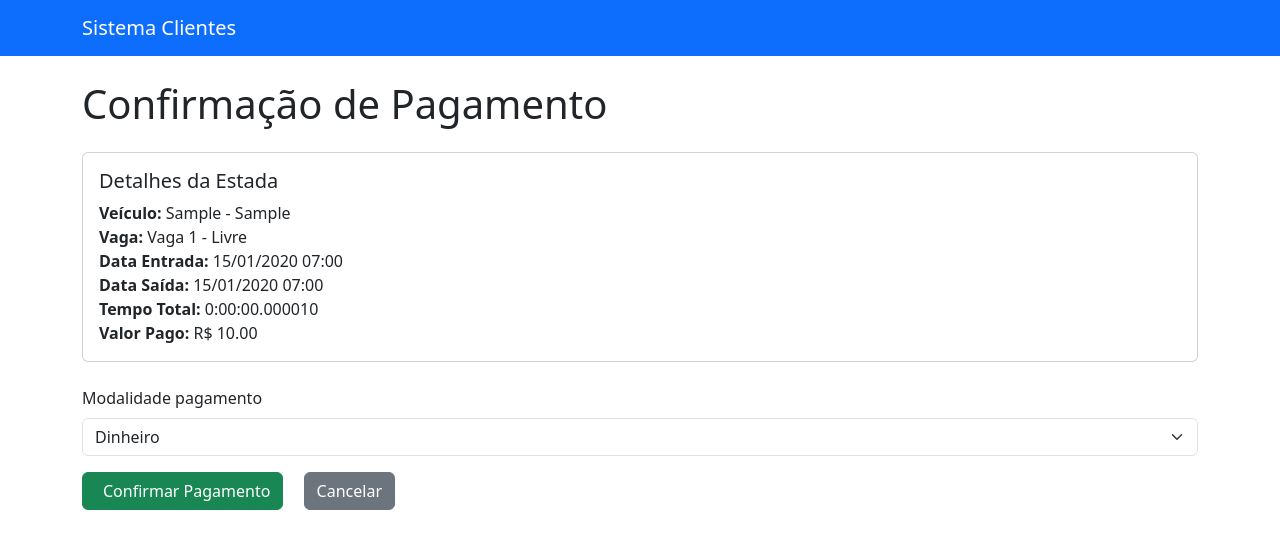
After one commit to miguelcalisto/Projeto-integrador, a Django app: page /estada/estada/1/confirmar-pagamento/ in a window 1280 px wide. The commit adds this page. Shown: the top 549 px of the page. Run offline with Django 5.2, Linux system fonts and the light colour scheme; a user stored in the database is signed in; tables that the repository leaves empty hold one stand-in row (values such as "Sample post"); some libraries are stand-ins or nearby versions.

Commit message:
add confirmar-pagamento com calculo auto

```diff
--- a/estada/forms.py
+++ b/estada/forms.py
@@ -1,14 +1,17 @@
 from django import forms
 from crispy_forms.helper import FormHelper
 from crispy_forms.layout import Submit
+from django.utils import timezone
+
 from vaga.models import Vaga
 from .models import Estada
 
 
 class EstadaForm(forms.ModelForm):
+
     class Meta:
         model = Estada
-        fields = '__all__'
+        fields = ['vaga', 'funcionario_responsavel', 'veiculo']  # Excluídos: data_saida, valor_pagamento, tempo_total
 
     def __init__(self, *args, **kwargs):
         super().__init__(*args, **kwargs)
@@ -23,7 +26,7 @@ class EstadaForm(forms.ModelForm):
 
         # Exibir apenas vagas com status "livre" OU a vaga já selecionada no formulário (se editar)
         if self.instance and self.instance.pk:
-            # inclui a vaga atual no queryset para poder editá-la
+            # Inclui a vaga atual no queryset para poder editá-la
             self.fields['vaga'].queryset = Vaga.objects.filter(status='livre') | Vaga.objects.filter(
                 pk=self.instance.vaga.pk)
         else:
@@ -40,3 +43,17 @@ class EstadaForm(forms.ModelForm):
                 raise forms.ValidationError(f"A vaga {vaga.numero} já está ocupada.")
 
         return cleaned_data
+
+
+class ConfirmarPagamentoForm(forms.ModelForm):  # Mantido como na resposta anterior
+
+    class Meta:
+        model = Estada
+        fields = ['modalidade_pagamento']
+
+    def __init__(self, *args, **kwargs):
+        super().__init__(*args, **kwargs)
+        if 'instance' in kwargs:
+            instance = kwargs['instance']
+            if not instance.data_saida:
+                instance.data_saida = timezone.now()  # Importe timezone de django.utils
--- /dev/null
+++ b/estada/templates/confirmar_pagamento.html
@@ -0,0 +1,46 @@
+{% extends 'base.html' %}
+{% load crispy_forms_tags %}
+{% load tz %}  {# Importante para usar o filtro localtime, caso queira #}
+
+{% block title %}Confirmar Pagamento{% endblock %}
+
+{% block content %}
+<h1 class="mb-4">Confirmação de Pagamento</h1>
+
+<div class="card mb-4">
+  <div class="card-body">
+    <h5 class="card-title">Detalhes da Estada</h5>
+    <p class="card-text">
+      <strong>Veículo:</strong> {{ estada.veiculo }} <br>
+      <strong>Vaga:</strong> {{ estada.vaga }} <br>
+      <strong>Data Entrada:</strong> {{ estada.data_entrada|localtime|date:"d/m/Y H:i" }} <br>
+      {% if estada.data_saida %}
+      <strong>Data Saída:</strong> {{ estada.data_saida|localtime|date:"d/m/Y H:i" }} <br>
+      {% endif %}
+      {% if estada.tempo_total %}
+      <strong>Tempo Total:</strong> {{ estada.tempo_total }} <br>
+      {% endif %}
+      {% if estada.valor_pagamento %}
+      <strong>Valor Pago:</strong> R$ {{ estada.valor_pagamento }} <br>
+      {% endif %}
+    </p>
+  </div>
+</div>
+
+<form method="post" novalidate>
+    {% csrf_token %}
+
+    {% if form.non_field_errors %}
+    <div class="alert alert-danger mb-3">
+        {{ form.non_field_errors }}
+    </div>
+    {% endif %}
+
+    {{ form|crispy }}
+
+    <button type="submit" class="btn btn-success">
+      <i class="bi bi-cash-stack me-2"></i> Confirmar Pagamento
+    </button>
+    <a href="{% url 'estada:lista-estadas' %}" class="btn btn-secondary ms-3">Cancelar</a>
+</form>
+{% endblock %}
--- a/estada/urls.py
+++ b/estada/urls.py
@@ -16,4 +16,5 @@ urlpatterns = [
     path('editar/<int:pk>/', EstadaUpdateView.as_view(), name='editar-estada'),
     path('deletar/<int:pk>/', EstadaDeleteView.as_view(), name='deletar-estada'),
     path('<int:pk>/confirmar-pagamento/', confirmar_pagamento, name='confirmar-pagamento'),
+    path('estada/<int:pk>/confirmar-pagamento/', confirmar_pagamento, name='confirmar_pagamento')
 ]
--- a/estada/views.py
+++ b/estada/views.py
@@ -1,22 +1,23 @@
 from django.contrib.auth.decorators import login_required
 from django.contrib.auth.mixins import LoginRequiredMixin
 from django.core.mail import send_mail, EmailMultiAlternatives
-from django.shortcuts import get_object_or_404, redirect
+from django.shortcuts import get_object_or_404, redirect, render
 from django.template.loader import render_to_string
 from django.urls import reverse_lazy
 from django.views.generic import ListView, DetailView, CreateView, UpdateView, DeleteView
 from .models import Estada
-from .forms import EstadaForm  # Você precisará criar esse form
+from .forms import EstadaForm, ConfirmarPagamentoForm
+from django.conf import settings
+from django.utils import timezone
 
-from django.conf import settings
 
-class EstadaListView(LoginRequiredMixin,ListView):
+class EstadaListView(LoginRequiredMixin, ListView):
     model = Estada
-    template_name = 'listar-estada.html'       # Ajuste o caminho conforme seu template
+    template_name = 'listar-estada.html'
     context_object_name = 'estadas'
 
 
-class EstadaDetailView(LoginRequiredMixin,DetailView):
+class EstadaDetailView(LoginRequiredMixin, DetailView):
     model = Estada
     template_name = 'detalhe-estada.html'
     context_object_name = 'estada'
@@ -30,41 +31,12 @@ class EstadaCreateView(LoginRequiredMixin, CreateView):
 
     def form_valid(self, form):
         response = super().form_valid(form)
-
-        estada = self.object  # já salvo
-
-        # Atualiza a vaga para "ocupada", se necessário
+        estada = self.object
         vaga = estada.vaga
         if vaga:
             vaga.status = 'ocupada'
             vaga.save()
-
-        # Se já está pago, envia o e-mail
-        if estada.pago:
-            self.enviar_email_pagamento(estada)
-
         return response
-
-    def enviar_email_pagamento(self, estada):
-        subject = f'Pagamento confirmado para Estada {estada.pk}'
-        from_email = settings.DEFAULT_FROM_EMAIL
-        to = ['SEU_EMAIL']
-
-        context = {
-            'estada': estada,
-            'veiculo': estada.veiculo,
-            'vaga': estada.vaga,
-            'cliente': estada.veiculo.dono if estada.veiculo.dono else None,
-            'tempo_total': estada.tempo_total,
-        }
-
-        html_content = render_to_string('emails/pagamento_confirmado.html', context)
-        text_content = render_to_string('emails/pagamento_confirmado.txt', context)
-
-        email = EmailMultiAlternatives(subject, text_content, from_email, to)
-        email.attach_alternative(html_content, "text/html")
-        email.send()
-
 
 
 class EstadaUpdateView(LoginRequiredMixin, UpdateView):
@@ -73,54 +45,8 @@ class EstadaUpdateView(LoginRequiredMixin, UpdateView):
     template_name = 'editar-estada.html'
     success_url = reverse_lazy('estada:lista-estadas')
 
-    def form_valid(self, form):
-        # Pega o estado anterior do objeto
-        estada_antiga = self.get_object()
 
-        response = super().form_valid(form)
-
-        estada = self.object  # objeto atualizado
-
-        # Verifica se o campo 'pago' mudou de False para True
-        if not estada_antiga.pago and estada.pago:
-            self.enviar_email_pagamento(estada)
-
-        return response
-
-    def enviar_email_pagamento(self, estada):
-        subject = f'Pagamento confirmado para Estada {estada.pk}'
-        from_email = settings.DEFAULT_FROM_EMAIL
-        to = ['SEU_EMAIL']
-
-        context = {
-            'estada': estada,
-            'veiculo': estada.veiculo,
-            'vaga': estada.vaga,
-            'cliente': estada.veiculo.dono if estada.veiculo.dono else None,
-            'tempo_total': estada.tempo_total,
-        }
-
-        html_content = render_to_string('emails/pagamento_confirmado.html', context)
-        text_content = render_to_string('emails/pagamento_confirmado.txt', context)
-
-        email = EmailMultiAlternatives(subject, text_content, from_email, to)
-        email.attach_alternative(html_content, "text/html")
-        email.send()
-
-
-# altera para livre quando a vaga eh att
-    # def form_valid(self, form):
-    #     response = super().form_valid(form)
-    #
-    #     vaga = self.object.vaga
-    #     if vaga and self.object.data_saida:
-    #         vaga.status = 'livre'  # Marca vaga como livre ao finalizar estada
-    #         vaga.save()
-    #
-    #     return response
-
-
-class EstadaDeleteView(LoginRequiredMixin,DeleteView):
+class EstadaDeleteView(LoginRequiredMixin, DeleteView):
     model = Estada
     template_name = 'deletar-estada.html'
     success_url = reverse_lazy('estada:lista-estadas')
@@ -128,51 +54,61 @@ class EstadaDeleteView(LoginRequiredMixin,DeleteView):
     def delete(self, request, *args, **kwargs):
         self.object = self.get_object()
         vaga = self.object.vaga
-
         if vaga:
-            print(f'Atualizando status da vaga {vaga.pk} para livre antes de deletar a estada {self.object.pk}')
             vaga.status = 'livre'
             vaga.save()
-
         response = super().delete(request, *args, **kwargs)
-        print(f'Estada {self.object.pk} deletada com sucesso.')
         return response
-
-
-
-# @login_required(login_url='login')
-# def confirmar_pagamento(request, pk):
-#     estada = get_object_or_404(Estada, pk=pk)
-#     estada.pago = True
-#     estada.save()
-#     return redirect('estada:lista-estadas')  # Ou ajuste o nome se for diferente
 
 @login_required(login_url='login')
 def confirmar_pagamento(request, pk):
     estada = get_object_or_404(Estada, pk=pk)
-    estada.pago = True
-    estada.save()
 
-    subject = f'Pagamento confirmado para Estada {estada.pk}'
-    from_email = settings.DEFAULT_FROM_EMAIL
-    to = ['SEU_EMAIL']
+    if request.method == 'POST':
+        form = ConfirmarPagamentoForm(request.POST, instance=estada)
 
-    # Contexto para o template HTML
+        if form.is_valid():
+            estada = form.save(commit=False)
+            estada.data_saida = timezone.now()
+            estada.tempo_total = estada.data_saida - estada.data_entrada
+            estada.valor_pagamento = estada.calcular_valor_pagamento()
+            estada.pago = True
+            estada.save()
+
+            print("Data saída:", estada.data_saida)
+            print("Tempo total:", estada.tempo_total)
+            print("Valor pagamento:", estada.valor_pagamento)
+
+            # Monta e envia o email (ajuste o e-mail e configs depois)
+            subject = f'Pagamento confirmado para Estada {estada.pk}'
+            from_email = settings.DEFAULT_FROM_EMAIL
+            to = ['miguelcalistors@gmail.com']  # Coloque seu email
+
+            context_email = {
+                'estada': estada,
+                'veiculo': estada.veiculo,
+                'vaga': estada.vaga,
+                'cliente': estada.veiculo.dono if estada.veiculo.dono else None,
+                'tempo_total': estada.tempo_total,
+                'valor_pagamento': estada.valor_pagamento,
+                'modalidade_pagamento': estada.modalidade_pagamento,
+            }
+
+            html_content = render_to_string('emails/pagamento_confirmado.html', context_email)
+            text_content = render_to_string('emails/pagamento_confirmado.txt', context_email)
+
+            email = EmailMultiAlternatives(subject, text_content, from_email, to)
+            email.attach_alternative(html_content, "text/html")
+            email.send()
+
+            return redirect('estada:lista-estadas')
+
+    else:
+        form = ConfirmarPagamentoForm(instance=estada)
+
     context = {
+        'form': form,
         'estada': estada,
-        'veiculo': estada.veiculo,
-        'vaga': estada.vaga,
-        'cliente': estada.veiculo.cliente if hasattr(estada.veiculo, 'cliente') else None,
-        'tempo_total': estada.data_saida - estada.data_entrada if estada.data_saida else None,
     }
 
-    # Carrega o template HTML e o texto simples
-    html_content = render_to_string('emails/pagamento_confirmado.html', context)
-    text_content = render_to_string('emails/pagamento_confirmado.txt', context)
-
-    # Cria o email multi formato
-    email = EmailMultiAlternatives(subject, text_content, from_email, to)
-    email.attach_alternative(html_content, "text/html")
-    email.send()
-
-    return redirect('estada:lista-estadas')
+    return render(request, 'confirmar_pagamento.html', context)
--- a/funcionarios/templates/detalhe.html
+++ b/funcionarios/templates/detalhe.html
@@ -14,6 +14,7 @@
 
   <p><strong>Nome:</strong> {{ funcionario.nome }}</p>
   <p><strong>Email:</strong> {{ funcionario.email }}</p>
+ <p><strong>Email:</strong> {{ funcionario.data_nascimento }}</p>
 
   <a href="{% url 'funcionarios:editar-funcionario' funcionario.pk %}" class="btn btn-warning">Editar</a>
   <a href="{% url 'funcionarios:deletar-funcionario' funcionario.pk %}" class="btn btn-danger">Deletar</a>
--- a/funcionarios/templates/listar.html
+++ b/funcionarios/templates/listar.html
@@ -12,6 +12,7 @@
           <tr>
               <th>ID</th>
               <th>Nome</th>
+              <th>CPF</th>
               <th>Ações</th>
           </tr>
       </thead>
@@ -20,6 +21,7 @@
           <tr>
               <td>{{ funcionario.id }}</td>
               <td>{{ funcionario.nome }}</td>
+               <td>{{ funcionario.cpf }}</td>
               <td>
                   <a href="{% url 'funcionarios:detalhe-funcionario' funcionario.pk %}" class="btn btn-info btn-sm">Detalhes</a>
                   <a href="{% url 'funcionarios:editar-funcionario' funcionario.pk %}" class="btn btn-warning btn-sm">Editar</a>
```
Also changed, not shown: Estacionamento/settings.py (+5 -2 lines), estada/models.py (+14 -29 lines).
